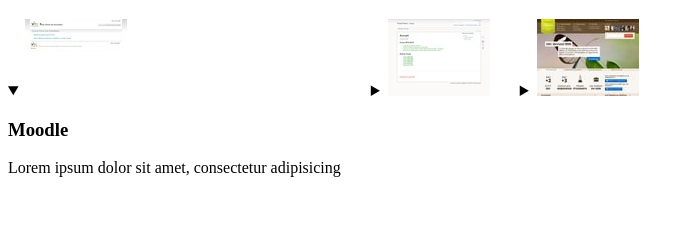
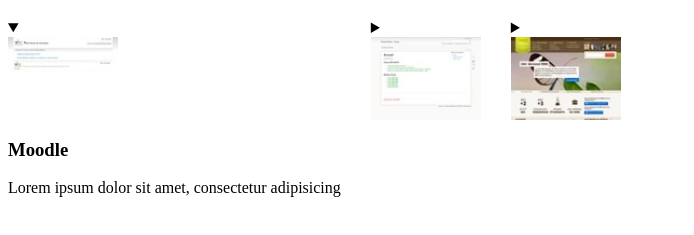
Before and after one commit to MMI-NFC-2026/sae105-r112-tp4-saraa224, a plain HTML site: page index.html in a window 1280 px wide. Shown: the part 61-296 px from the top of the page, without its empty margins (0-694 px from the left). Drawn offline with Linux system fonts and the light colour scheme.

Commit message:
CSS accordéon : taille des images

```diff
--- a/src/css/components/accordeon.css
+++ b/src/css/components/accordeon.css
@@ -6,3 +6,8 @@
   gap: 30px;
   align-items: flex-start;
 }
+.accordeon summary img {
+  display: block;
+  width: 110px;
+  height: auto;
+}
```
